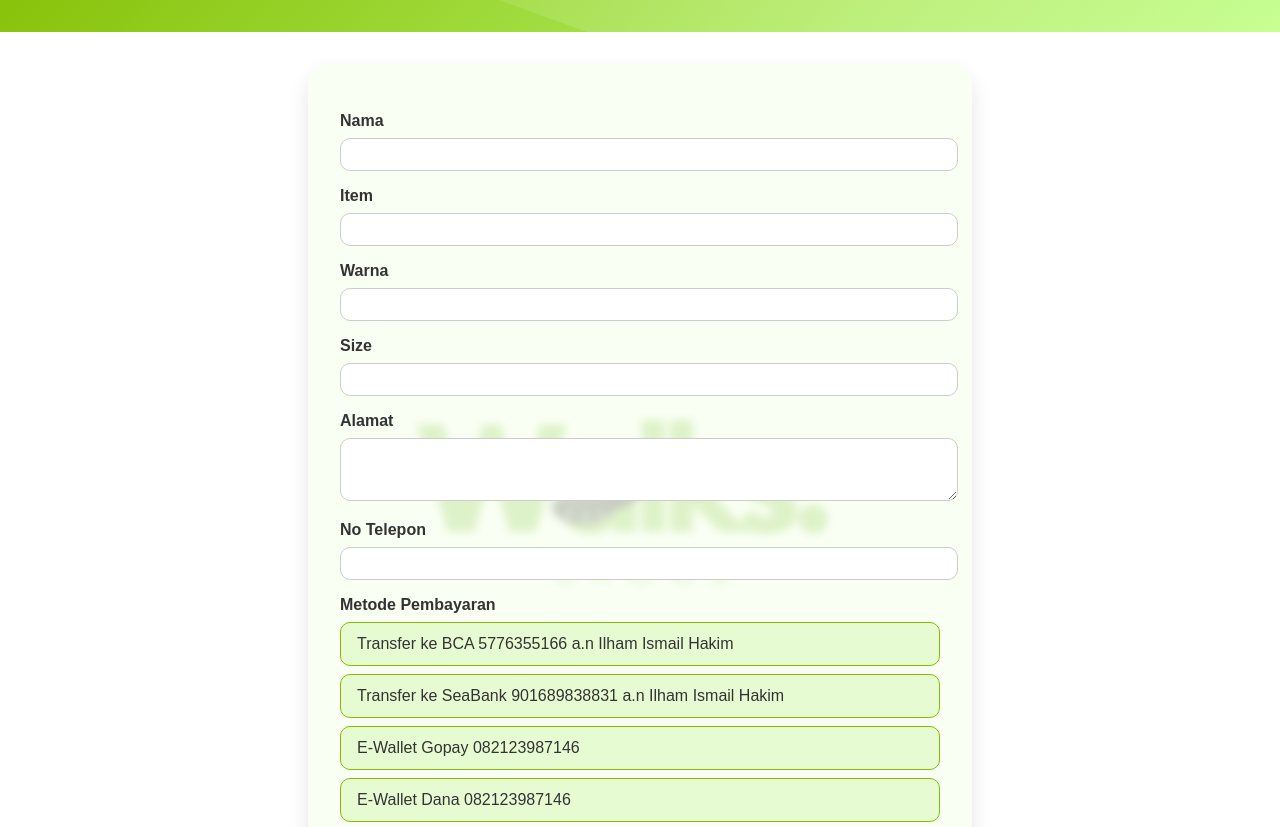
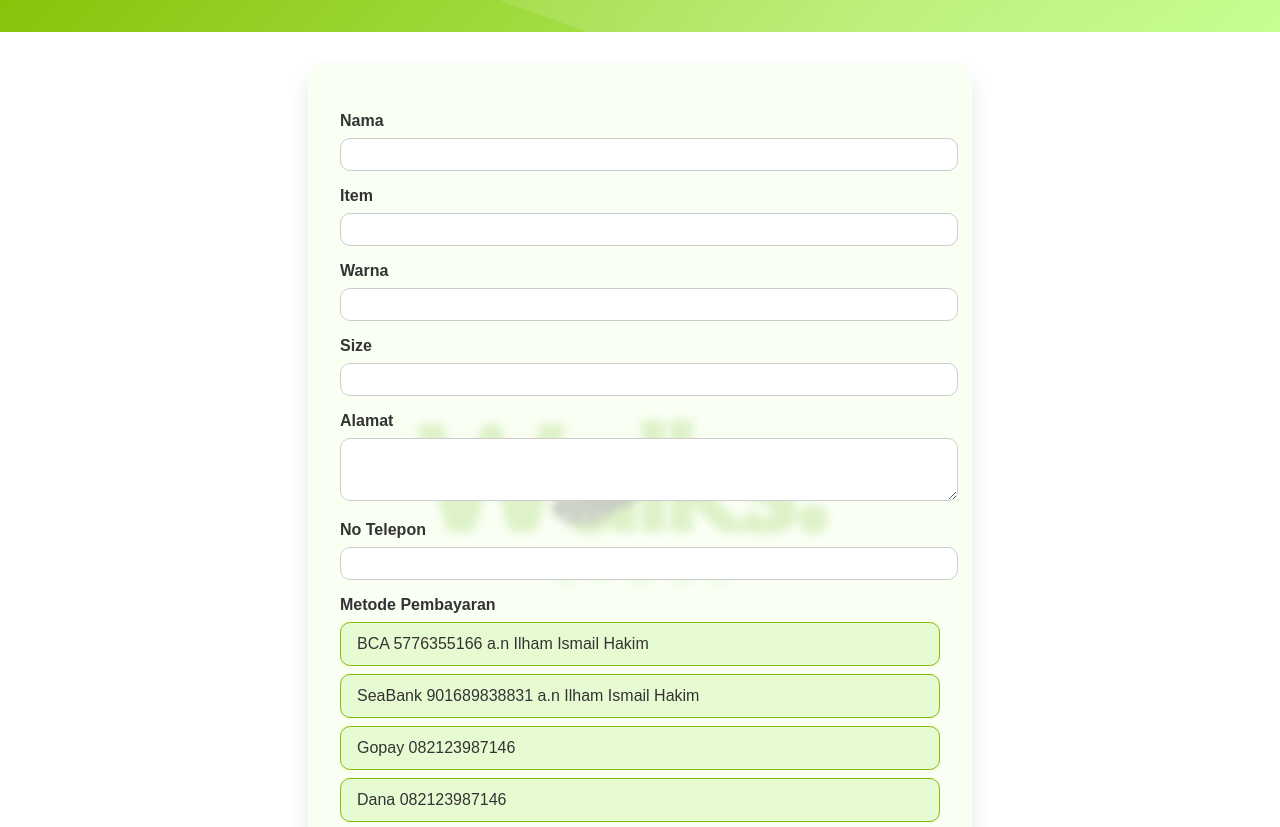
Before and after one commit to WalksCrocs/formcust, a plain HTML site: page index.html in a window 1280 px wide. Shown: the part 115-942 px from the top of the page. Drawn offline with Linux system fonts and the light colour scheme.

Commit message:
Update index.html

```diff
--- a/index.html
+++ b/index.html
@@ -139,10 +139,10 @@
 
       <label>Metode Pembayaran</label>
       <div id="paymentOptions">
-        <div class="payment-option" data-value="BCA 5776355166 a.n Ilham Ismail Hakim">Transfer ke BCA 5776355166 a.n Ilham Ismail Hakim</div>
-        <div class="payment-option" data-value="SeaBank 901689838831 a.n Ilham Ismail Hakim">Transfer ke SeaBank 901689838831 a.n Ilham Ismail Hakim</div>
-        <div class="payment-option" data-value="Gopay 082123987146">E-Wallet Gopay 082123987146</div>
-        <div class="payment-option" data-value="Dana 082123987146">E-Wallet Dana 082123987146</div>
+        <div class="payment-option" data-value="BCA 5776355166 a.n Ilham Ismail Hakim">BCA 5776355166 a.n Ilham Ismail Hakim</div>
+        <div class="payment-option" data-value="SeaBank 901689838831 a.n Ilham Ismail Hakim">SeaBank 901689838831 a.n Ilham Ismail Hakim</div>
+        <div class="payment-option" data-value="Gopay 082123987146">Gopay 082123987146</div>
+        <div class="payment-option" data-value="Dana 082123987146">Dana 082123987146</div>
         <div class="payment-option" data-value="Cash">Cash</div>
       </div>
 
```
